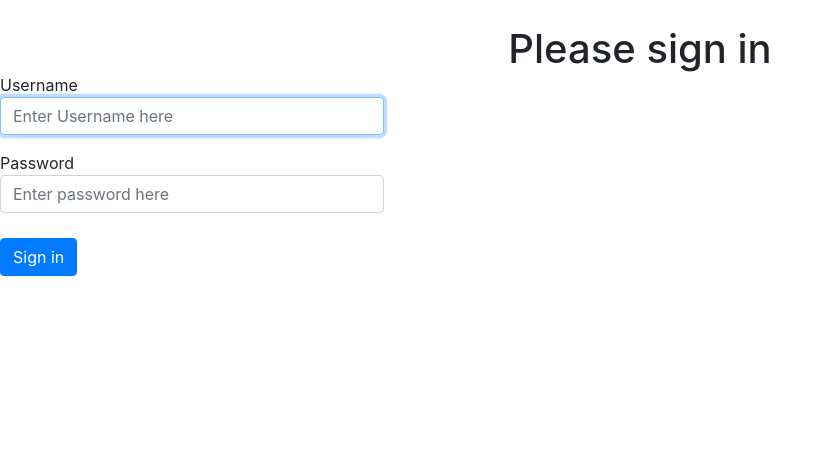
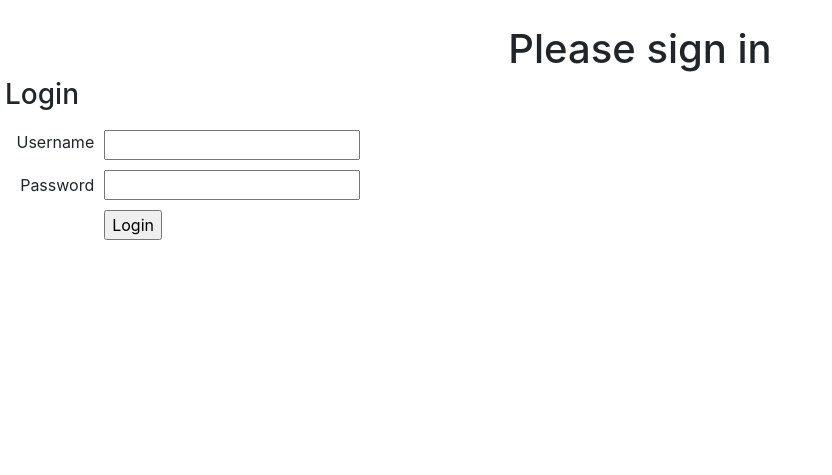
Before and after one commit to briandcase/SoftwareEngineeringProject, a PHP site: page /login.php in a window 1280 px wide. Shown: the top 475 px of the page, without its empty margins (0-832 px from the left). Run offline with PHP 8.4, Linux system fonts and the light colour scheme.

Commit message:
Update login.php
revert to default

```diff
--- a/src/login.php
+++ b/src/login.php
@@ -26,71 +26,48 @@
     </style>
     <link rel="stylesheet" href="css/signin.css">
 </head>
-<?php
 
-/* Starts the session */
-session_start();
+<body>
+   <?php session_start(); /* Starts the session */
+/* Check Login form submitted */if(isset($_POST['Submit'])){
+/* Define username and associated password array */$logins = array('Alex' => '123456','username1' => 'password1','username2' => 'password2');
 
-/* Check Login form submitted */
-if(isset($_POST['Submit'])){
-
-    /* Define username and associated password array */
-    $admins = array('Alex' => '123456');
-
-    /* Check and assign submitted Username and Password to new variable */
-    $Username = isset($_POST['Username']) ? $_POST['Username'] : '';
+/* Check and assign submitted Username and Password to new variable */$Username = isset($_POST['Username']) ? $_POST['Username'] : '';
 $Password = isset($_POST['Password']) ? $_POST['Password'] : '';
 
-    /* Check Username and Password existence in defined array */
-
-    if($Username != '' && $Password != ''){
-
-        $data = json_decode(file_get_contents('members.json'), true);
-
-        /* Admin Login */
-        if (isset($admins[$Username]) && $admins[$Username] == $Password){
-
-            /* Success: Set session variables and redirect to Protected page  */
-            $_SESSION['UserData']['Username']=$Username;
-            $_SESSION['UserData']['admin'] = true;
+/* Check Username and Password existence in defined array */if (isset($logins[$Username]) && $logins[$Username] == $Password){
+/* Success: Set session variables and redirect to Protected page  */$_SESSION['UserData']['Username']=$logins[$Username];
 header("location:index.php");
 exit;
-        }
-
-        /* Checks if user is a student by checking the student database */
-        foreach($data as $row){
-            if($row['id'] == $Username && $row['password'] == $Password){
-                $_SESSION['UserData']['Username']=$Username;
-                $_SESSION['UserData']['admin'] = false;
-                header("location:student.php");
-                exit;
+} else {
+/*Unsuccessful attempt: Set error message */$msg="<span style='color:red'>Invalid Login Details</span>";
 }
 }
-    }
-
-    /*Unsuccessful attempt: Set error message */
-    $msg="<span style='color:red'>Invalid Login Details</span>";
-
-}
 ?>
-<body>
-
     <h1 class="site-title">Please sign in</h1>
    <form action="" method="post" name="Login_Form">
+  <table width="400" border="0" align="center" cellpadding="5" cellspacing="1" class="Table">
     <?php if(isset($msg)){?>
-      <div><?php echo $msg;?></div>
+    <tr>
+      <td colspan="2" align="center" valign="top"><?php echo $msg;?></td>
+    </tr>
     <?php } ?>
-        <div class="form-group">
-          <label for="Username">Username</label>
-          <input type="text" class="form-control" name="Username" size="30" autofocus="autofocus" placeholder="Enter Username here" required/>
-        </div>
-
-        <div>
-          <label for="passwordInput">Password</label>
-          <input type="password" class="form-control" name="password" size="30" placeholder="Enter password here" required/>
-        </div>
-
-        <button class="btn btn-primary btn-large">Sign in</button>
+    <tr>
+      <td colspan="2" align="left" valign="top"><h3>Login</h3></td>
+    </tr>
+    <tr>
+      <td align="right" valign="top">Username</td>
+      <td><input name="Username" type="text" class="Input"></td>
+    </tr>
+    <tr>
+      <td align="right">Password</td>
+      <td><input name="Password" type="password" class="Input"></td>
+    </tr>
+    <tr>
+      <td> </td>
+      <td><input name="Submit" type="submit" value="Login" class="Button3"></td>
+    </tr>
+  </table>
 </form>
 
 <!-- Latest compiled and minified JavaScript -->
```
Lines whose indentation alone changed are shown as unchanged.
